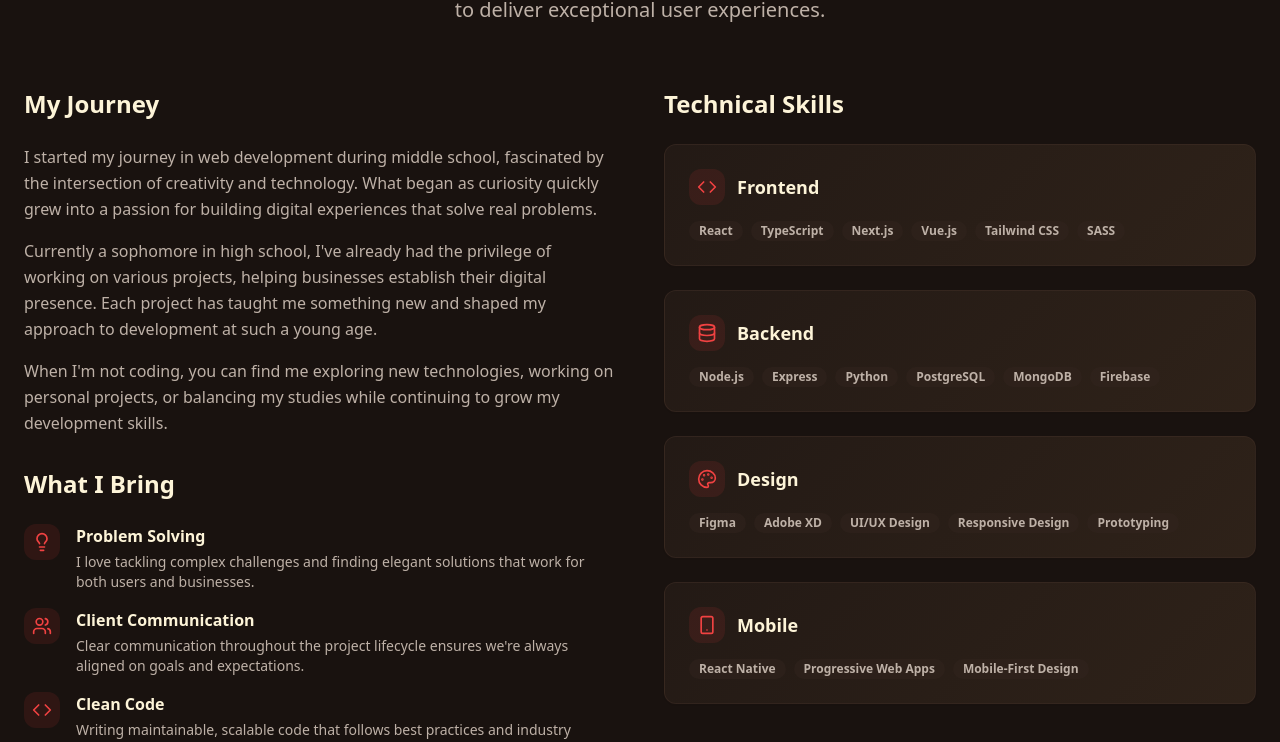
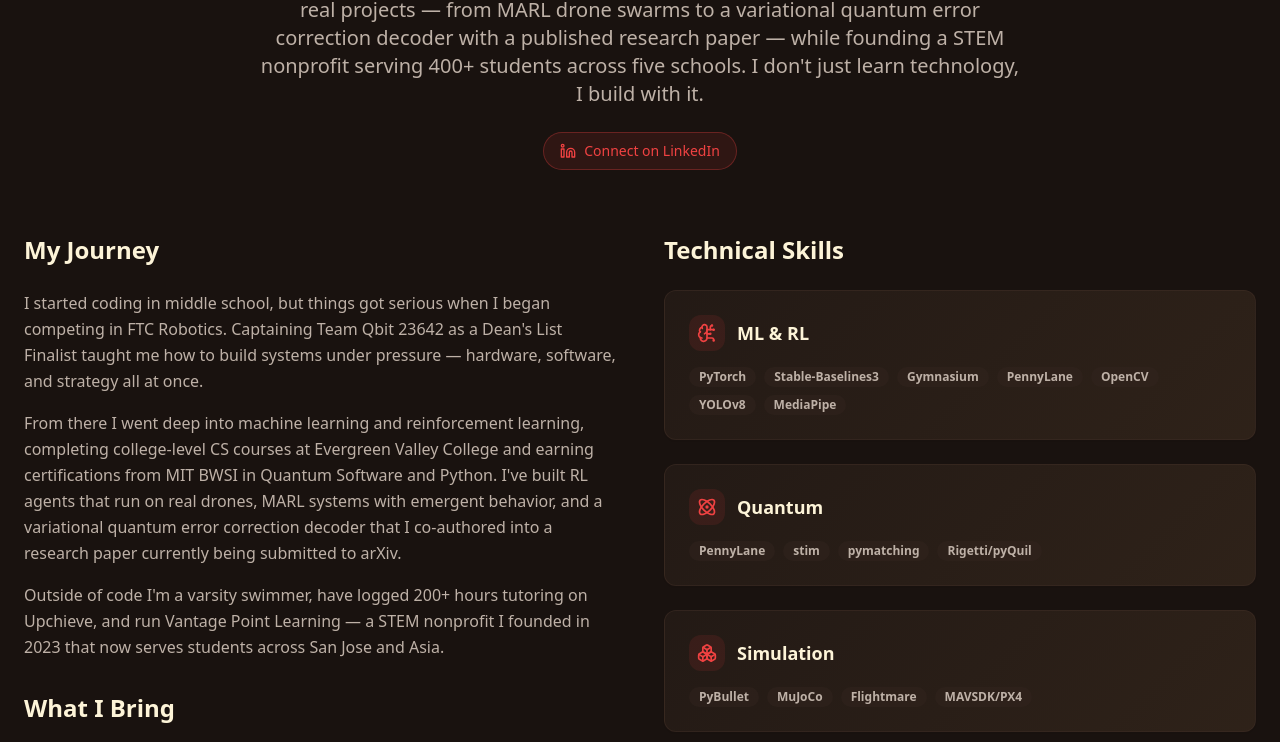
Before and after one commit to kaivalya-cyber/design-develop-dreams, a React (Vite) app: page / in a window 1280 px wide. Shown: the part 4979-5721 px from the top of the page. Built offline with nearby package versions, Linux system fonts and the light colour scheme.

Commit message:
Changes
Co-authored-by: kaivalya-cyber <141600539+kaivalya-cyber@users.noreply.github.com>

```diff
--- a/src/components/About.tsx
+++ b/src/components/About.tsx
@@ -1,46 +1,83 @@
 import { Card, CardContent } from "@/components/ui/card";
 import { Badge } from "@/components/ui/badge";
-import { Code, Palette, Database, Smartphone, Users, Lightbulb } from "lucide-react";
+import {
+  Code,
+  Database,
+  Users,
+  BrainCircuit,
+  Trophy,
+  Atom,
+  Boxes,
+  Wrench,
+  Linkedin,
+} from "lucide-react";
 
 const skills = [
   {
+    category: "ML & RL",
+    icon: BrainCircuit,
+    technologies: [
+      "PyTorch",
+      "Stable-Baselines3",
+      "Gymnasium",
+      "PennyLane",
+      "OpenCV",
+      "YOLOv8",
+      "MediaPipe",
+    ],
+  },
+  {
+    category: "Quantum",
+    icon: Atom,
+    technologies: ["PennyLane", "stim", "pymatching", "Rigetti/pyQuil"],
+  },
+  {
+    category: "Simulation",
+    icon: Boxes,
+    technologies: ["PyBullet", "MuJoCo", "Flightmare", "MAVSDK/PX4"],
+  },
+  {
     category: "Frontend",
     icon: Code,
-    technologies: ["React", "TypeScript", "Next.js", "Vue.js", "Tailwind CSS", "SASS"]
+    technologies: ["React", "TypeScript", "Tailwind CSS", "shadcn/ui", "Vite"],
   },
   {
     category: "Backend",
     icon: Database,
-    technologies: ["Node.js", "Express", "Python", "PostgreSQL", "MongoDB", "Firebase"]
+    technologies: ["Supabase", "Node.js", "Python", "Firebase"],
   },
   {
-    category: "Design",
-    icon: Palette,
-    technologies: ["Figma", "Adobe XD", "UI/UX Design", "Responsive Design", "Prototyping"]
+    category: "Tools",
+    icon: Wrench,
+    technologies: ["Git", "CUDA", "tmux", "conda", "pytest"],
   },
-  {
-    category: "Mobile",
-    icon: Smartphone,
-    technologies: ["React Native", "Progressive Web Apps", "Mobile-First Design"]
-  }
 ];
 
 const strengths = [
   {
-    icon: Lightbulb,
-    title: "Problem Solving",
-    description: "I love tackling complex challenges and finding elegant solutions that work for both users and businesses."
+    icon: BrainCircuit,
+    title: "Research-Grade Execution",
+    description:
+      "I don't just prototype. My projects have real results: 18.4% LER improvement on QEC, 23 passing tests on MARL systems, real drone deployment.",
   },
   {
     icon: Users,
-    title: "Client Communication",
-    description: "Clear communication throughout the project lifecycle ensures we're always aligned on goals and expectations."
+    title: "Community Impact",
+    description:
+      "Founded a nonprofit reaching 400+ students, 200+ hours tutoring, 100+ hours at Second Harvest Food Bank.",
   },
   {
     icon: Code,
-    title: "Clean Code",
-    description: "Writing maintainable, scalable code that follows best practices and industry standards."
-  }
+    title: "Full-Stack ML",
+    description:
+      "PyTorch, PennyLane, Gymnasium, PyBullet, OpenCV, YOLOv8, React, Supabase — I move between research and production.",
+  },
+  {
+    icon: Trophy,
+    title: "Competitive Edge",
+    description:
+      "1st Place SF Hackathon, Silver Medal Cove Hackathon, FTC Dean's List Finalist, NHS, 3.85 UW / 4.6 W GPA.",
+  },
 ];
 
 const About = () => {
@@ -53,10 +90,23 @@ const About = () => {
             About <span className="gradient-text">Me</span>
           </h2>
           <p className="text-xl text-muted-foreground max-w-3xl mx-auto">
-            Passionate young developer who started coding in middle school and is currently
-            a sophomore in high school. I combine technical expertise with creative thinking to
-            deliver exceptional user experiences.
+            Sophomore at Evergreen Valley High School building at the intersection of quantum
+            computing, reinforcement learning, and computer vision. I've shipped real projects —
+            from MARL drone swarms to a variational quantum error correction decoder with a
+            published research paper — while founding a STEM nonprofit serving 400+ students across
+            five schools. I don't just learn technology, I build with it.
           </p>
+          <div className="mt-6 flex justify-center">
+            <a
+              href="https://www.linkedin.com/in/kaivalya-singh-732190374/"
+              target="_blank"
+              rel="noopener noreferrer"
+              className="inline-flex items-center gap-2 px-4 py-2 rounded-full bg-primary/10 text-primary border border-primary/30 hover:bg-primary/20 hover:border-primary/60 transition-all duration-300 hover-scale"
+            >
+              <Linkedin className="w-4 h-4" />
+              <span className="text-sm font-medium">Connect on LinkedIn</span>
+            </a>
+          </div>
         </div>
 
         <div className="grid lg:grid-cols-2 gap-12 items-start">
@@ -66,18 +116,23 @@ const About = () => {
               <h3 className="text-2xl font-semibold text-foreground">My Journey</h3>
               <div className="space-y-4 text-muted-foreground leading-relaxed">
                 <p>
-                  I started my journey in web development during middle school, fascinated by the intersection
-                  of creativity and technology. What began as curiosity quickly grew into a passion for
-                  building digital experiences that solve real problems.
+                  I started coding in middle school, but things got serious when I began competing
+                  in FTC Robotics. Captaining Team Qbit 23642 as a Dean's List Finalist taught me
+                  how to build systems under pressure — hardware, software, and strategy all at
+                  once.
                 </p>
                 <p>
-                  Currently a sophomore in high school, I've already had the privilege of working on various
-                  projects, helping businesses establish their digital presence. Each project has taught me
-                  something new and shaped my approach to development at such a young age.
+                  From there I went deep into machine learning and reinforcement learning,
+                  completing college-level CS courses at Evergreen Valley College and earning
+                  certifications from MIT BWSI in Quantum Software and Python. I've built RL agents
+                  that run on real drones, MARL systems with emergent behavior, and a variational
+                  quantum error correction decoder that I co-authored into a research paper
+                  currently being submitted to arXiv.
                 </p>
                 <p>
-                  When I'm not coding, you can find me exploring new technologies, working on personal projects,
-                  or balancing my studies while continuing to grow my development skills.
+                  Outside of code I'm a varsity swimmer, have logged 200+ hours tutoring on
+                  Upchieve, and run Vantage Point Learning — a STEM nonprofit I founded in 2023
+                  that now serves students across San Jose and Asia.
                 </p>
               </div>
             </div>
@@ -106,7 +161,10 @@ const About = () => {
             <h3 className="text-2xl font-semibold text-foreground">Technical Skills</h3>
             <div className="grid gap-6">
               {skills.map((skill, index) => (
-                <Card key={index} className="card-gradient border-border/50 hover:border-primary/30 transition-all duration-300">
+                <Card
+                  key={index}
+                  className="card-gradient border-border/50 hover:border-primary/30 transition-all duration-300"
+                >
                   <CardContent className="p-6">
                     <div className="flex items-center space-x-3 mb-4">
                       <div className="p-2 bg-primary/10 rounded-lg">
```
